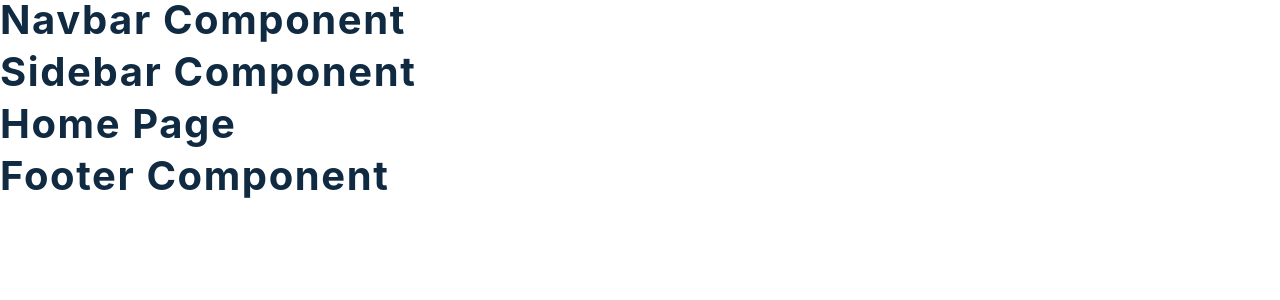
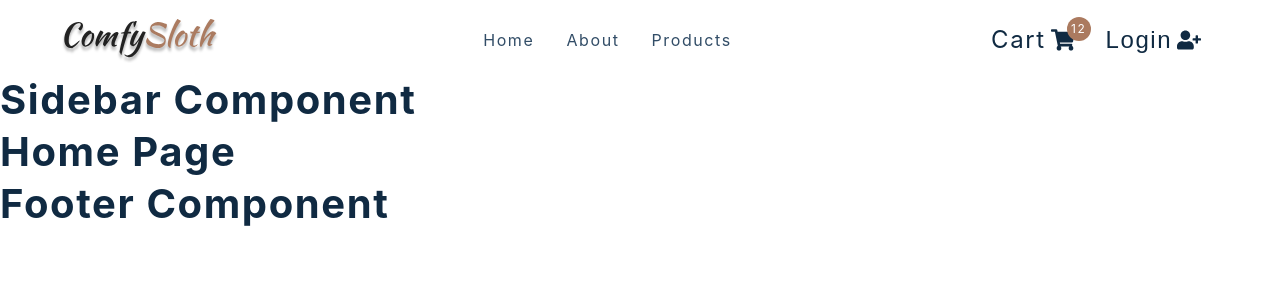
Before and after one commit to NikitaHarkov/e-commerce, a React (Create React App) app: page / in a window 1280 px wide. Shown: the top 300 px of the page. Built offline with nearby package versions, Linux system fonts and the light colour scheme.

Commit message:
Dispaying navbar, add styles

```diff
--- a/package.json
+++ b/package.json
@@ -8,6 +8,7 @@
     "@testing-library/user-event": "^12.1.10",
     "react": "^17.0.1",
     "react-dom": "^17.0.1",
+    "react-icons": "^4.2.0",
     "react-router-dom": "^5.2.0",
     "react-scripts": "4.0.3",
     "styled-components": "^5.2.1",
--- a/src/components/Navbar.js
+++ b/src/components/Navbar.js
@@ -1,7 +1,104 @@
 import React from 'react';
+import { Link } from 'react-router-dom';
+import { FaBars } from 'react-icons/fa';
+import logo from '../assets/logo.svg';
+import styled from 'styled-components';
+import { links } from '../utils/constants';
+import CartButtons from './cart/CartButtons';
 
 const Navbar = () => {
-  return <h2>Navbar component</h2>;
+  return (
+    <NavContainer>
+      <div className='nav-center'>
+        <div className='nav-header'>
+          <Link to='/'>
+            <img src={logo} alt='Comfy Sloth' />
+          </Link>
+          <button type='button' className='nav-toggle'>
+            <FaBars />
+          </button>
+        </div>
+        <ul className='nav-links'>
+          {links.map(link => {
+            const { id, text, url } = link;
+            return (
+              <li key={id}>
+                <Link to={url}>{text}</Link>
+              </li>
+            );
+          })}
+        </ul>
+        <CartButtons />
+      </div>
+    </NavContainer>
+  );
 };
 
+const NavContainer = styled.nav`
+  height: 5rem;
+  display: flex;
+  align-items: center;
+  justify-content: center;
+
+  .nav-center {
+    width: 90vw;
+    margin: 0 auto;
+    max-width: var(--max-width);
+  }
+  .nav-header {
+    display: flex;
+    align-items: center;
+    justify-content: space-between;
+    img {
+      width: 175px;
+      margin-left: -15px;
+    }
+  }
+  .nav-toggle {
+    background: transparent;
+    border: transparent;
+    color: var(--clr-primary-5);
+    cursor: pointer;
+    svg {
+      font-size: 2rem;
+    }
+  }
+  .nav-links {
+    display: none;
+  }
+  .cart-btn-wrapper {
+    display: none;
+  }
+  @media (min-width: 992px) {
+    .nav-toggle {
+      display: none;
+    }
+    .nav-center {
+      display: grid;
+      grid-template-columns: auto 1fr auto;
+      align-items: center;
+    }
+    .nav-links {
+      display: flex;
+      justify-content: center;
+      li {
+        margin: 0 0.5rem;
+      }
+      a {
+        color: var(--clr-grey-3);
+        font-size: 1rem;
+        text-transform: capitalize;
+        letter-spacing: var(--spacing);
+        padding: 0.5rem;
+        &:hover {
+          border-bottom: 2px solid var(--clr-primary-7);
+        }
+      }
+    }
+    .cart-btn-wrapper {
+      display: grid;
+    }
+  }
+`;
+
 export default Navbar;
--- /dev/null
+++ b/src/components/cart/CartButtons.js
@@ -0,0 +1,77 @@
+import React from 'react';
+import { FaShoppingCart, FaUserMinus, FaUserPlus } from 'react-icons/fa';
+import { Link } from 'react-router-dom';
+import styled from 'styled-components';
+
+const CartButtons = () => {
+  return (
+    <Wrapper className='cart-btn-wrapper'>
+      <Link to='/cart' className='cart-btn'>
+        Cart
+        <span className='cart-container'>
+          <FaShoppingCart />
+          <span className='cart-value'>12</span>
+        </span>
+      </Link>
+      <button type='button' className='auth-btn'>
+        Login <FaUserPlus />
+      </button>
+    </Wrapper>
+  );
+};
+
+const Wrapper = styled.div`
+  display: grid;
+  grid-template-columns: 1fr 1fr;
+  align-items: center;
+  width: 225px;
+
+  .cart-btn {
+    color: var(--clr-grey-1);
+    font-size: 1.5rem;
+    letter-spacing: var(--spacing);
+    color: var(--clr-grey-1);
+    display: flex;
+
+    align-items: center;
+  }
+  .cart-container {
+    display: flex;
+    align-items: center;
+    position: relative;
+    svg {
+      height: 1.6rem;
+      margin-left: 5px;
+    }
+  }
+  .cart-value {
+    position: absolute;
+    top: -10px;
+    right: -16px;
+    background: var(--clr-primary-5);
+    width: 16px;
+    height: 16px;
+    display: flex;
+    align-items: center;
+    justify-content: center;
+    border-radius: 50%;
+    font-size: 0.75rem;
+    color: var(--clr-white);
+    padding: 12px;
+  }
+  .auth-btn {
+    display: flex;
+    align-items: center;
+    background: transparent;
+    border-color: transparent;
+    font-size: 1.5rem;
+    cursor: pointer;
+    color: var(--clr-grey-1);
+    letter-spacing: var(--spacing);
+    svg {
+      margin-left: 5px;
+    }
+  }
+`;
+
+export default CartButtons;
--- a/src/components/index.js
+++ b/src/components/index.js
@@ -1,5 +1,6 @@
 import Navbar from './Navbar';
 import Sidebar from './Sidebar';
 import Footer from './Footer';
+import CartButtons from './cart/CartButtons';
 
-export { Navbar, Sidebar, Footer };
+export { Navbar, Sidebar, Footer, CartButtons };
--- /dev/null
+++ b/src/utils/constants.js
@@ -0,0 +1,19 @@
+import React from 'react';
+import { GiCompass, GiDiamondHard, GiStabbedNote } from 'react-icons/gi';
+export const links = [
+  {
+    id: 1,
+    text: 'home',
+    url: '/',
+  },
+  {
+    id: 2,
+    text: 'about',
+    url: '/about',
+  },
+  {
+    id: 3,
+    text: 'products',
+    url: '/products',
+  },
+];
```
Also changed, not shown: 1 other file (tests, documents, lock files or other folders).
